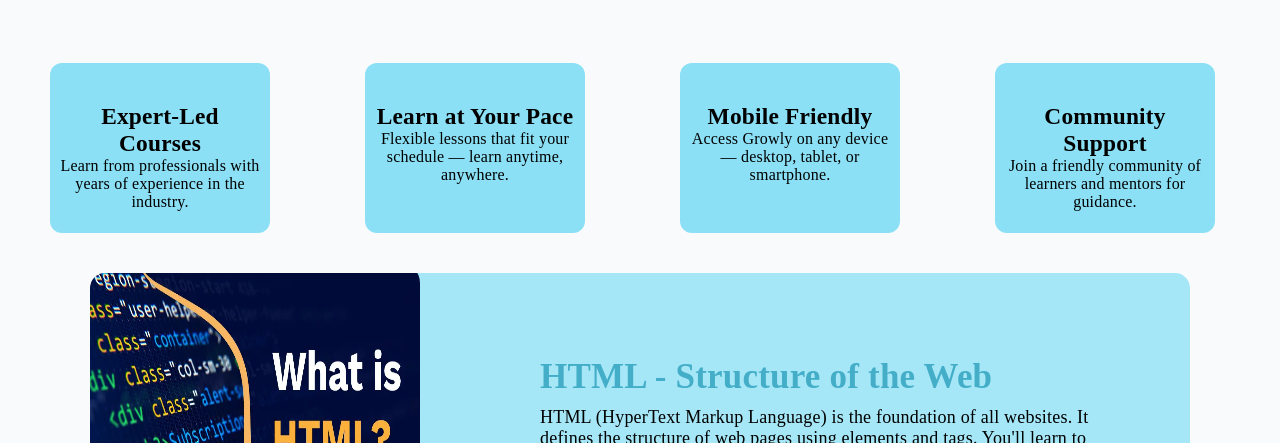
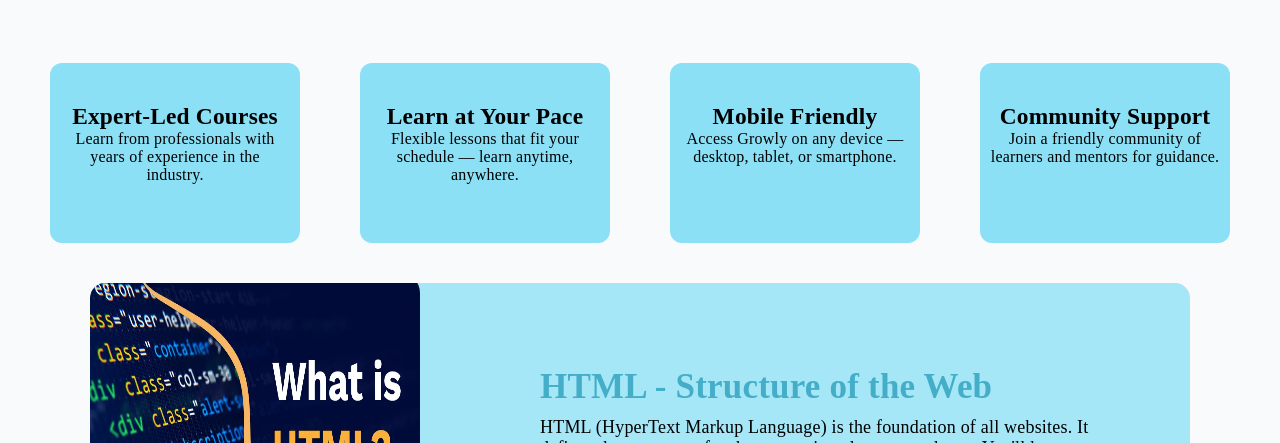
Before and after one commit to visalinin2810-cmyk/Learning-Protal, a plain HTML site: page index.html in a window 1280 px wide. Shown: the part 747-1190 px from the top of the page. Drawn offline with Linux system fonts and the light colour scheme.

Commit message:
width changes

```diff
--- a/style/style.css
+++ b/style/style.css
@@ -99,7 +99,7 @@
     .features {
       display: grid;
       grid-template-columns:1fr 1fr 1fr 1fr;
-      gap: 30px;
+      gap: 10px;
       margin-top:20px;
       align-items: center;
       padding-left: 50px;
@@ -108,8 +108,8 @@
 
     .feature-box {
       background-color: #8be0f5;
-      height: 150px;
-      width:200px;
+      height: 160px;
+      width:230px;
       border-radius: 12px;
       padding: 10px;
       font-size: 20px;
```
